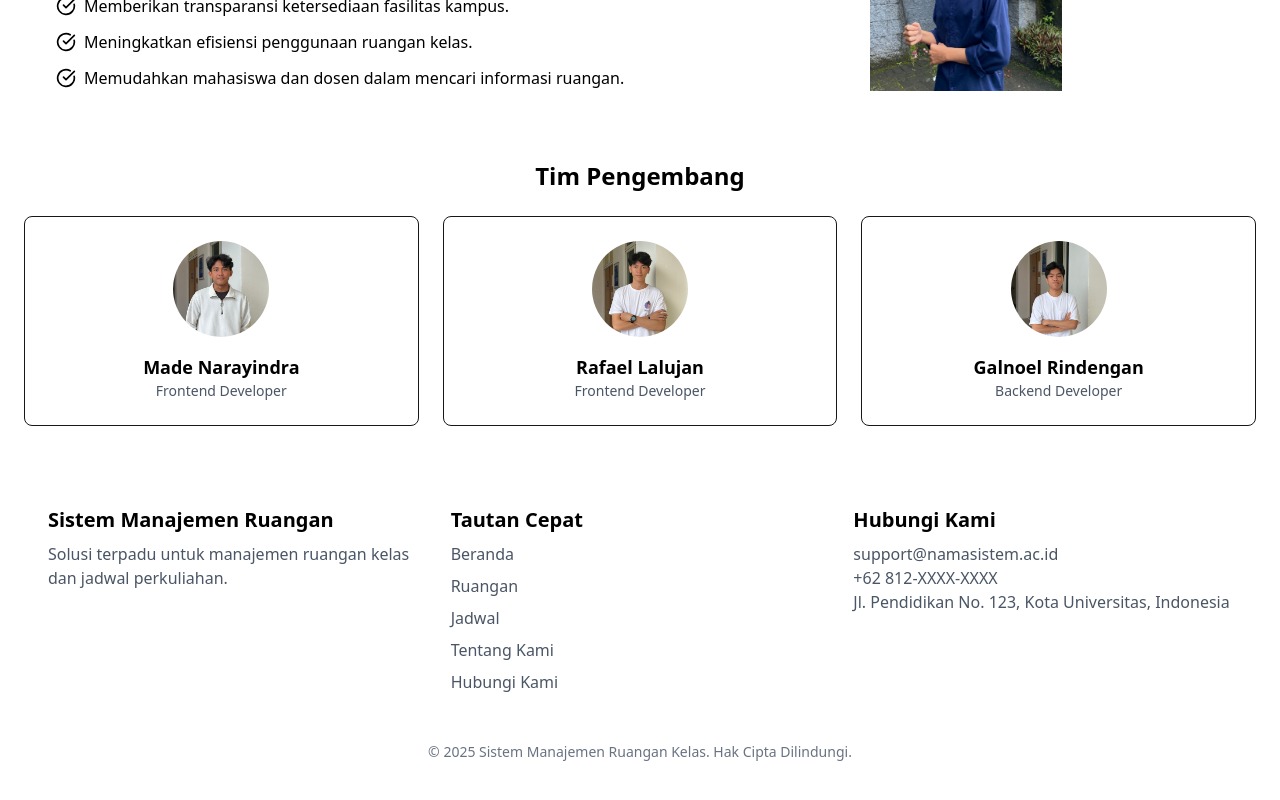
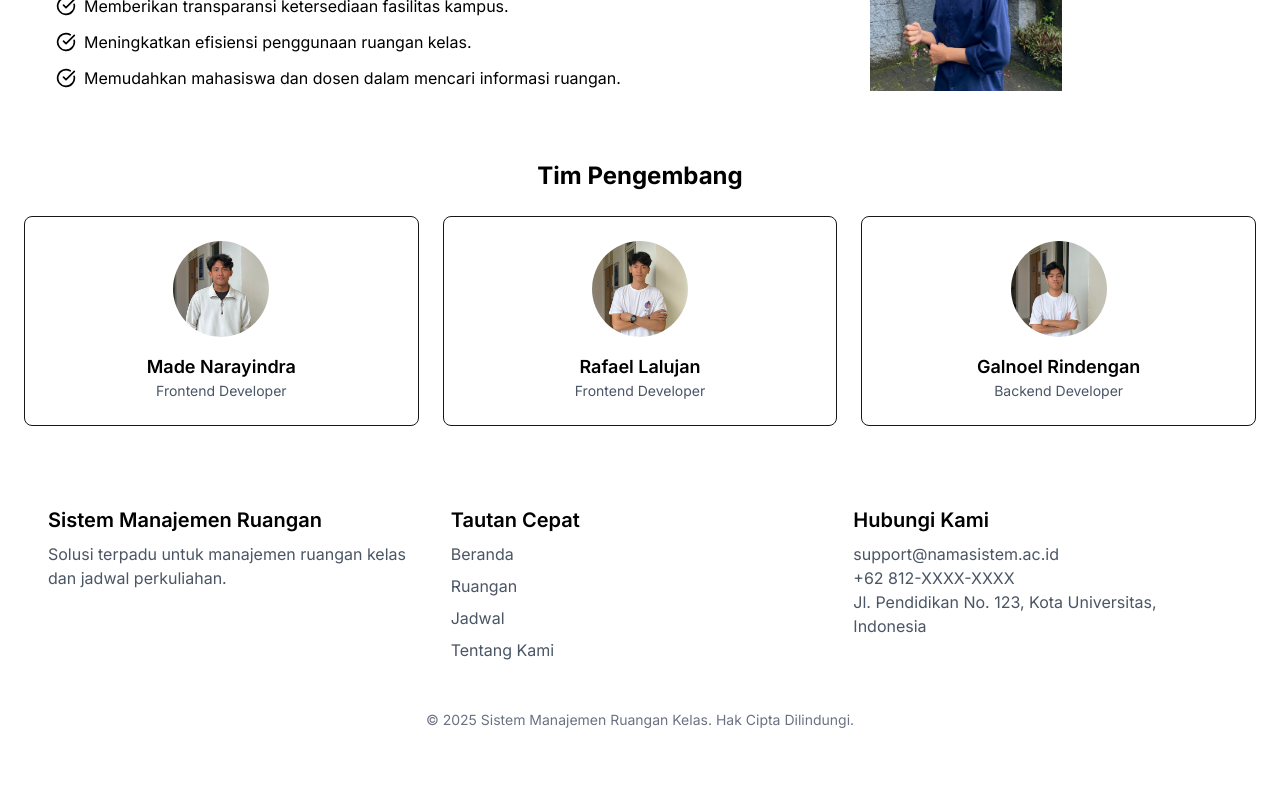
Before and after one commit to rafalino26/framework-project, a Next.js app: page / in a window 1280 px wide. Shown: the part 1952-2752 px from the top of the page. Built offline with nearby package versions, Linux system fonts and the light colour scheme.

Commit message:
feat: change to inter font

```diff
--- a/src/app/LandingPage.tsx
+++ b/src/app/LandingPage.tsx
@@ -39,7 +39,7 @@ export default function Home() {
               </Link>
 
               <Link
-                href="/about"
+                href="#preview"
                 className="inline-block border border-gray-300 text-black px-6 py-3 font-semibold rounded-md hover:bg-gray-100 transition"
               >
                 Pelajari Lebih Lanjut
@@ -55,7 +55,7 @@ export default function Home() {
       </section>
 
       {/* Classroom Preview Section */}
-      <section className="w-full py-12 md:py-16 bg-background">
+      <section id="preview" className="w-full py-12 md:py-16 bg-background">
         <div className="container px-4 md:px-6">
           <div className="flex flex-col items-center justify-center space-y-4 text-center mb-10">
             <h2 className="text-3xl text-black font-bold tracking-tighter md:text-4xl">Preview Ruangan Kelas</h2>
--- a/src/app/components/AboutUsComps.tsx
+++ b/src/app/components/AboutUsComps.tsx
@@ -108,7 +108,6 @@ export default function AboutUs() {
               <li><Link href="/rooms" className="text-gray-600 hover:text-black">Ruangan</Link></li>
               <li><Link href="/schedule" className="text-gray-600 hover:text-black">Jadwal</Link></li>
               <li><Link href="/about" className="text-gray-600 hover:text-black">Tentang Kami</Link></li>
-              <li><Link href="/contact" className="text-gray-600 hover:text-black">Hubungi Kami</Link></li>
             </ul>
           </div>
 
--- a/src/app/globals.css
+++ b/src/app/globals.css
@@ -1,13 +1,10 @@
 @import "tailwindcss";
-
-@theme {
-  --font-sans: var(--font-poppins), var(--font-geist-sans), sans-serif; /* ✅ Tambahkan Poppins */
-  --font-mono: var(--font-geist-mono);
-}
+@import url('https://fonts.googleapis.com/css2?family=Inter:wght@300;400;500;600;700&display=swap');
 
 :root {
   --background: #ffffff;
   --foreground: #171717;
+  --font-sans: "Inter", sans-serif;
 }
 
 @media (prefers-color-scheme: dark) {
@@ -20,7 +17,9 @@
 body {
   color: var(--foreground);
   background: var(--background);
-  font-family: var(
-    --font-sans
-  ); /* ✅ Gunakan font-sans yang sudah diperbarui */
+  font-family: var(--font-sans) !important;
 }
+
+html {
+  scroll-behavior: smooth;
+}
--- a/src/app/layout.tsx
+++ b/src/app/layout.tsx
@@ -1,21 +1,11 @@
 import type { Metadata } from "next";
-import { Geist, Geist_Mono, Poppins } from "next/font/google"; // ✅ Tambahkan Poppins
+import { Inter } from "next/font/google";
 import "./globals.css";
 
-const geistSans = Geist({
-  variable: "--font-geist-sans",
+const inter = Inter({
   subsets: ["latin"],
-});
-
-const geistMono = Geist_Mono({
-  variable: "--font-geist-mono",
-  subsets: ["latin"],
-});
-
-const poppins = Poppins({
-  variable: "--font-poppins", // ✅ Tambahkan variable untuk Poppins
-  subsets: ["latin"],
-  weight: ["300", "400", "500", "600", "700"], // ✅ Sesuaikan dengan kebutuhan
+  weight: ["300", "400", "500", "600", "700"],
+  display: "swap",
 });
 
 export const metadata: Metadata = {
@@ -30,9 +20,7 @@ export default function RootLayout({
 }>) {
   return (
     <html lang="en">
-      <body
-        className={`${geistSans.variable} ${geistMono.variable} ${poppins.variable} font-sans antialiased`} // ✅ Tambahkan font Poppins
-      >
+      <body className={`${inter.className} font-sans antialiased`}>
         {children}
       </body>
     </html>
```
